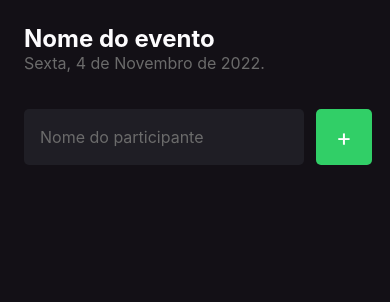
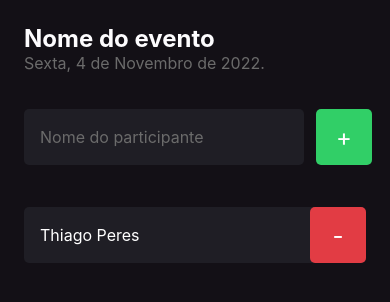
Before and after one commit to thiagoperest/react_native_fundamentos, a React Native app: screen / in a window 390 px wide. Shown: the top 302 px of the page. Built offline with nearby package versions, Linux system fonts and the light colour scheme.

Commit message:
feat: add componente participant

```diff
--- /dev/null
+++ b/src/components/Participant/index.tsx
@@ -0,0 +1,14 @@
+import { styles } from "./styles";
+import { Text, TouchableOpacity, View } from "react-native";
+
+export function Participant() {
+  return (
+    <View style={styles.container}>
+      <Text style={styles.name}>Thiago Peres</Text>
+
+      <TouchableOpacity style={styles.button}>
+        <Text style={styles.buttonText}>-</Text>
+      </TouchableOpacity>
+    </View>
+  );
+}
--- /dev/null
+++ b/src/components/Participant/styles.ts
@@ -0,0 +1,30 @@
+import { StyleSheet } from "react-native";
+
+export const styles = StyleSheet.create({
+  container: {
+    width: "100%",
+    backgroundColor: "#1F1E25",
+    borderRadius: 5,
+    flexDirection: "row",
+    alignItems: "center",
+    marginBottom: 10,
+  },
+  name: {
+    flex: 1,
+    fontSize: 16,
+    color: "#FFFFFF",
+    marginLeft: 16,
+  },
+  button: {
+    width: 56,
+    height: 56,
+    borderRadius: 5,
+    backgroundColor: "#E23C44",
+    alignItems: "center",
+    justifyContent: "center",
+  },
+  buttonText: {
+    color: "#FFFFFF",
+    fontSize: 24,
+  },
+});
--- a/src/screens/Home/index.tsx
+++ b/src/screens/Home/index.tsx
@@ -1,5 +1,5 @@
 import { Text, TextInput, TouchableOpacity, View } from "react-native";
-
+import { Participant } from "../../components/Participant";
 import { styles } from "./styles";
 
 export function Home() {
@@ -23,6 +23,8 @@
           <Text style={styles.buttonText}>+</Text>
         </TouchableOpacity>
       </View>
+
+      <Participant />
     </View>
   );
 }
```
